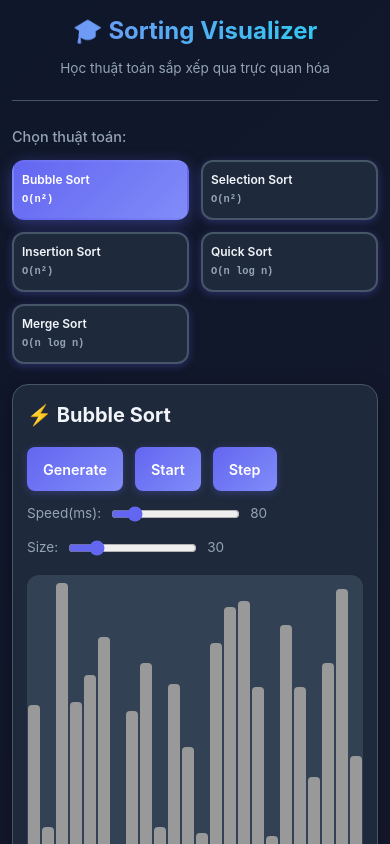
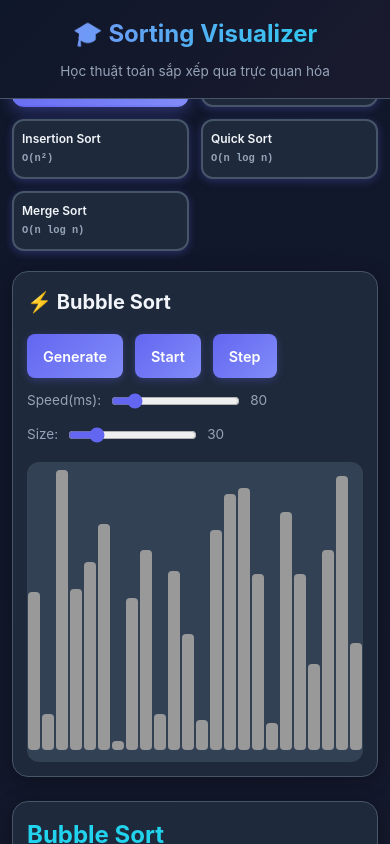
Before and after one commit to Dominic2k/sorting-visualizer, a React (Vite) app: page / in a window 390 px wide. Shown: the top 844 px of the page. Built offline with nearby package versions, Linux system fonts and the light colour scheme.

Commit message:
feat: add comprehensive UI styling for the sorting visualizer application, including global styles, layout, components, and responsiveness.

```diff
--- a/src/index.css
+++ b/src/index.css
@@ -42,14 +42,21 @@ body {
 .app-container {
   min-height: 100vh;
   padding: 20px;
+  padding-top: 130px; /* Space for fixed header */
 }
 
 /* Header */
 .app-header {
+  position: fixed;
+  top: 0;
+  left: 0;
+  right: 0;
+  z-index: 100;
   text-align: center;
-  margin-bottom: 24px;
-  padding-bottom: 20px;
+  padding: 15px 20px 15px;
   border-bottom: 1px solid var(--color-border);
+  background: linear-gradient(135deg, var(--color-bg) 0%, #1a1a2e 100%);
+  backdrop-filter: blur(10px);
 }
 
 .app-header h1 {
```
